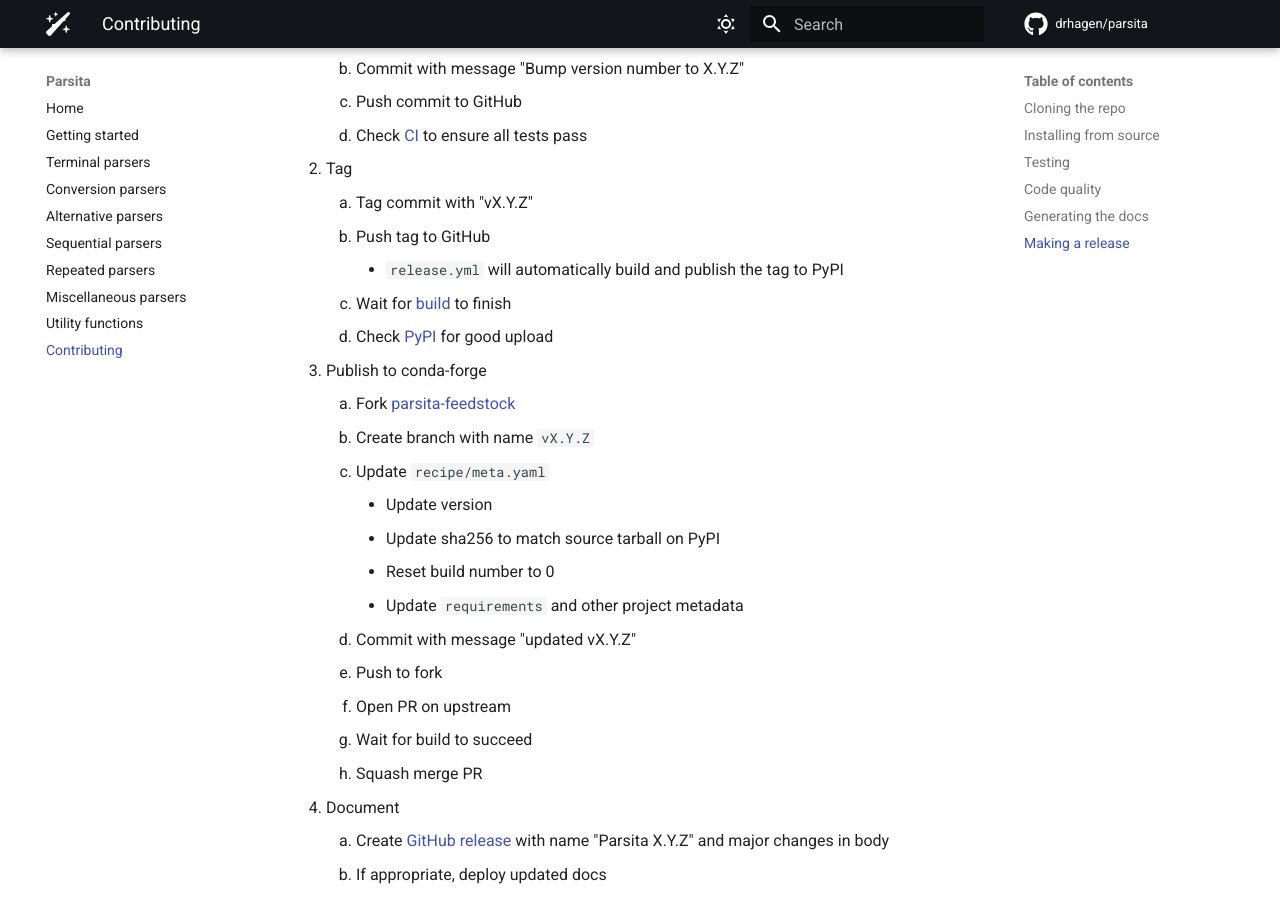
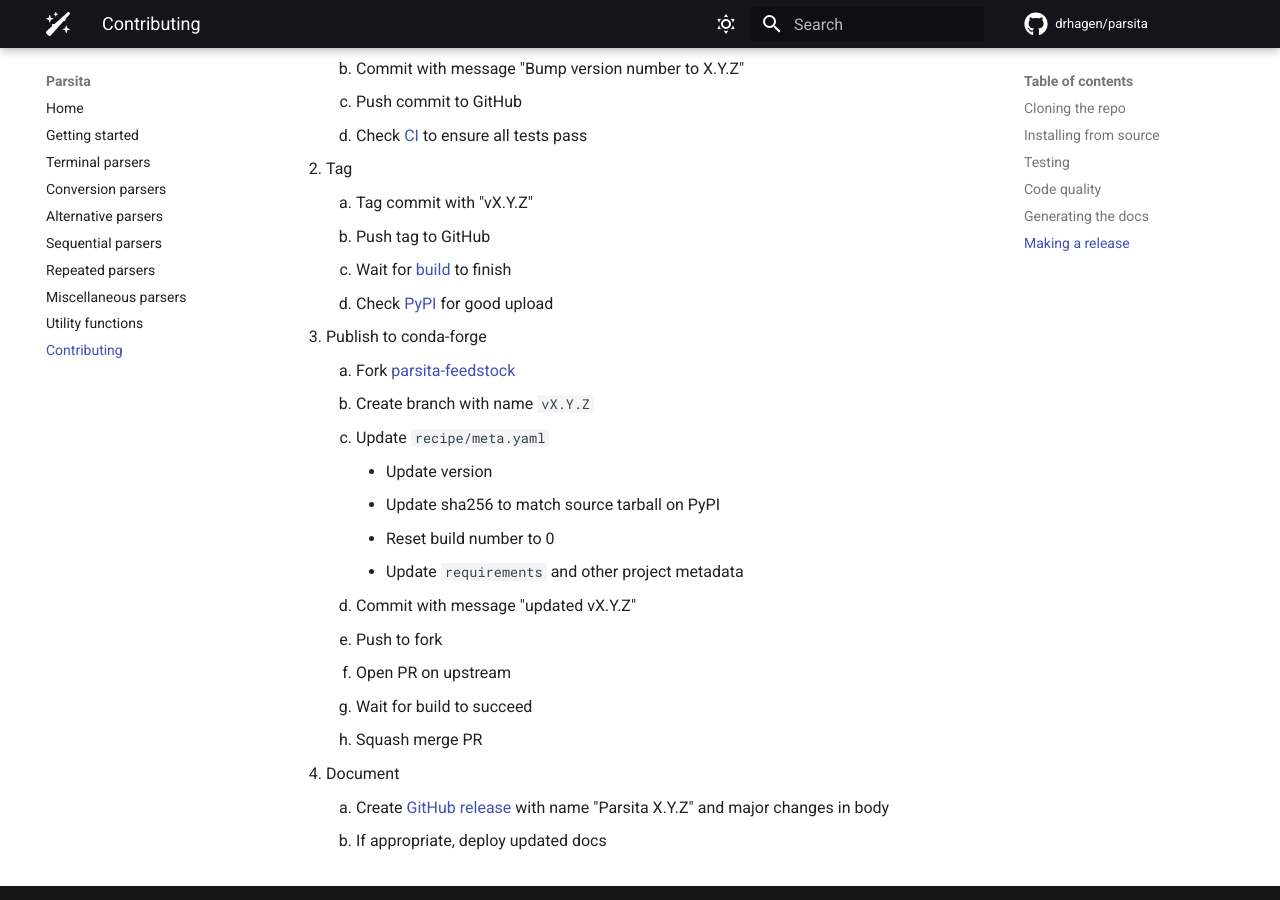
Before and after one commit to drhagen/parsita, an MkDocs documentation site: the page built from docs/contributing.md, in a window 1280 px wide and 900 px high, scrolled down 1838 px. Built offline with MkDocs 1.6.1 and Material for MkDocs 9.7.7, drawn with Linux system fonts in a browser that asks for light colours; comment, search, counter and statistics services are not loaded.

Commit message:
Update docs

```diff
--- a/docs/contributing.md
+++ b/docs/contributing.md
@@ -77,7 +77,6 @@ poetry run mkdocs gh-deploy
 2. Tag
     1. Tag commit with "vX.Y.Z"
     2. Push tag to GitHub
-        - `release.yml` will automatically build and publish the tag to PyPI
     3. Wait for [build](https://github.com/drhagen/parsita/actions/workflows/release.yml) to finish
     4. Check [PyPI](https://pypi.org/project/parsita/) for good upload
 3. Publish to conda-forge
```
